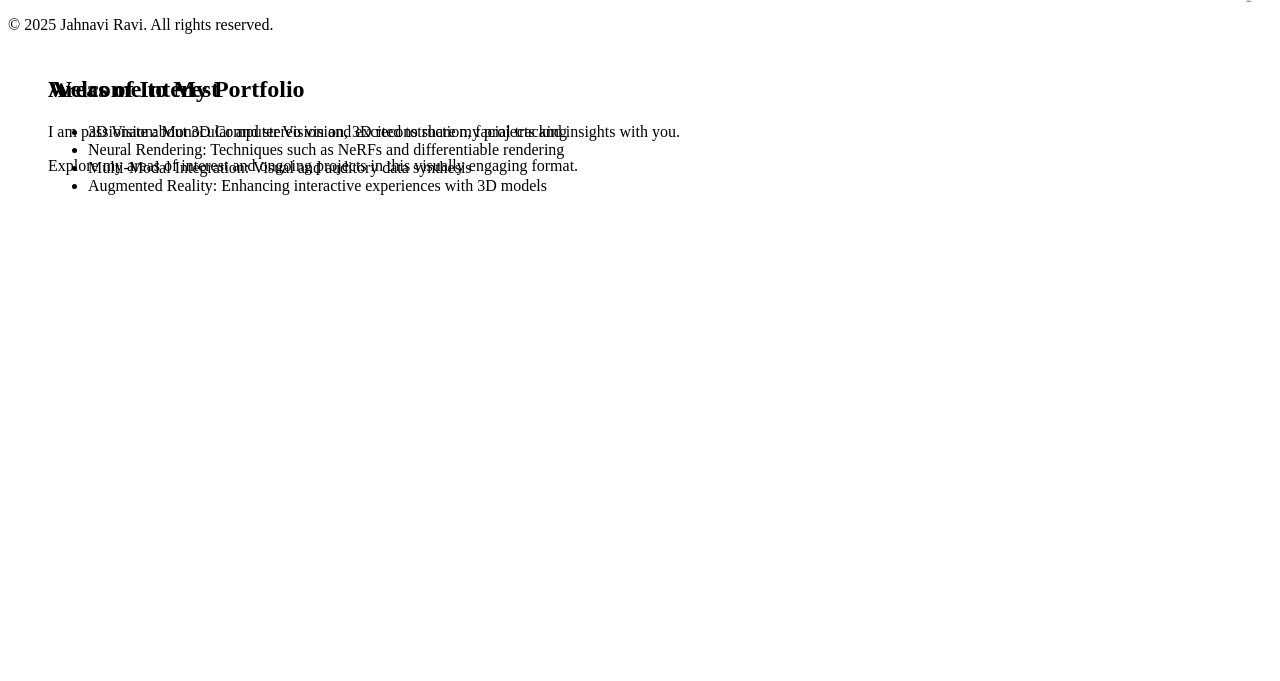
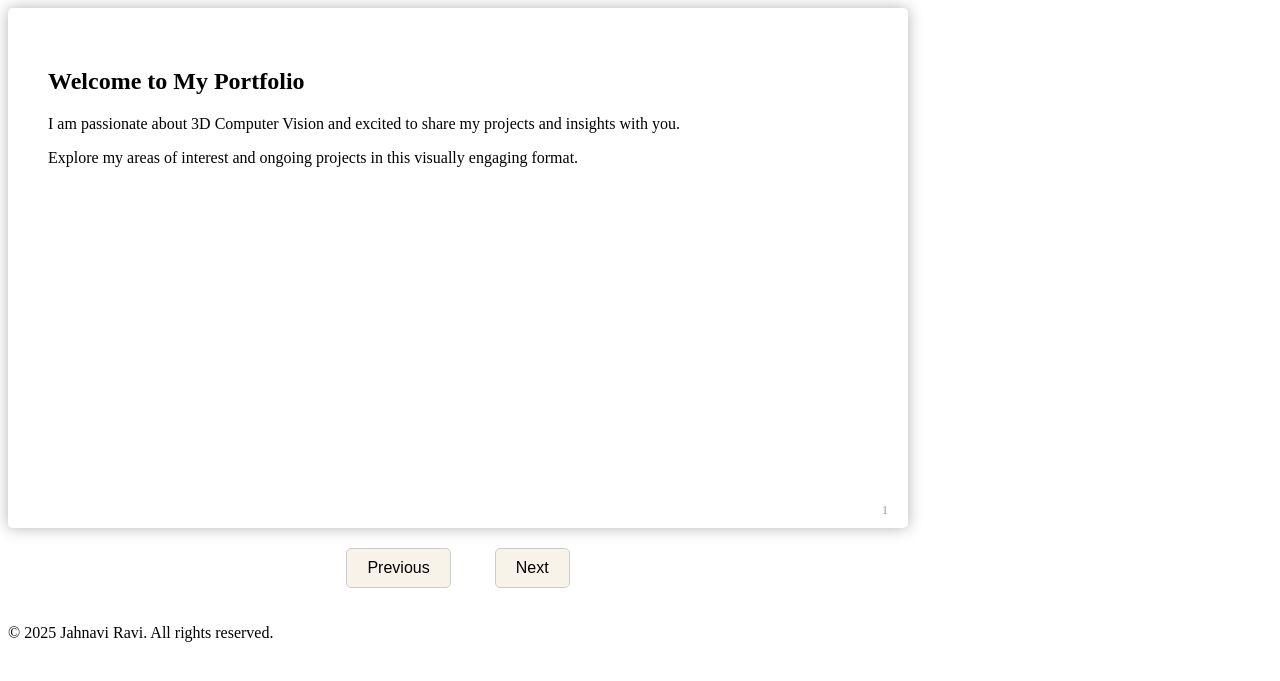
Before and after one commit to Jahnavi-Rav/Jahnavi-Rav.github.io, a Jekyll site: the page built from index.md, in a window 1280 px wide. Shown: the top 681 px of the page. Built offline with Jekyll 4.4.1, drawn with Linux system fonts in a browser that asks for light colours.

Commit message:
Update index.md

```diff
--- a/index.md
+++ b/index.md
@@ -1,27 +1,33 @@
 ---
+title: "Jahnavi Ravi Portfolio"
 layout: default
-title: "Jahnavi Ravi Portfolio"
 ---
 
-<div class="book">
-    <div class="page left-page">
-        <div class="content">
-            <h2>Welcome to My Portfolio</h2>
-            <p>I am passionate about 3D Computer Vision and excited to share my projects and insights with you.</p>
-            <p>Explore my areas of interest and ongoing projects in this visually engaging format.</p>
+<div class="book-container">
+    <div class="book">
+        <div class="page" id="page1">
+            <div class="content">
+                <h2>Welcome to My Portfolio</h2>
+                <p>I am passionate about 3D Computer Vision and excited to share my projects and insights with you.</p>
+                <p>Explore my areas of interest and ongoing projects in this visually engaging format.</p>
+            </div>
+            <div class="page-number">1</div>
         </div>
-        <div class="page-number">1</div>
+        <div class="page" id="page2">
+            <div class="content">
+                <h2>Areas of Interest</h2>
+                <ul>
+                    <li>3D Vision: Monocular and stereo vision, 3D reconstruction, facial tracking</li>
+                    <li>Neural Rendering: Techniques such as NeRFs and differentiable rendering</li>
+                    <li>Multi-Modal Integration: Visual and auditory data synthesis</li>
+                    <li>Augmented Reality: Enhancing interactive experiences with 3D models</li>
+                </ul>
+            </div>
+            <div class="page-number">2</div>
+        </div>
     </div>
-    <div class="page right-page">
-        <div class="content">
-            <h2>Areas of Interest</h2>
-            <ul>
-                <li>3D Vision: Monocular and stereo vision, 3D reconstruction, facial tracking</li>
-                <li>Neural Rendering: Techniques such as NeRFs and differentiable rendering</li>
-                <li>Multi-Modal Integration: Visual and auditory data synthesis</li>
-                <li>Augmented Reality: Enhancing interactive experiences with 3D models</li>
-            </ul>
-        </div>
-        <div class="page-number">2</div>
+    <div class="controls">
+        <button id="prev">Previous</button>
+        <button id="next">Next</button>
     </div>
 </div>
```
